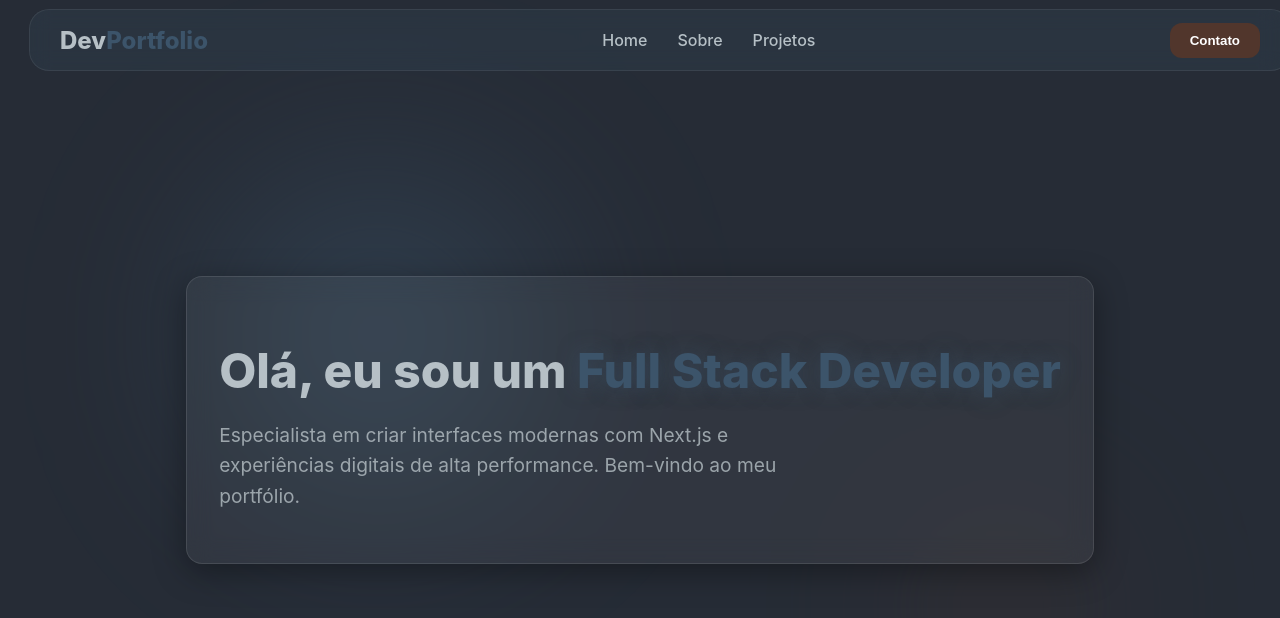
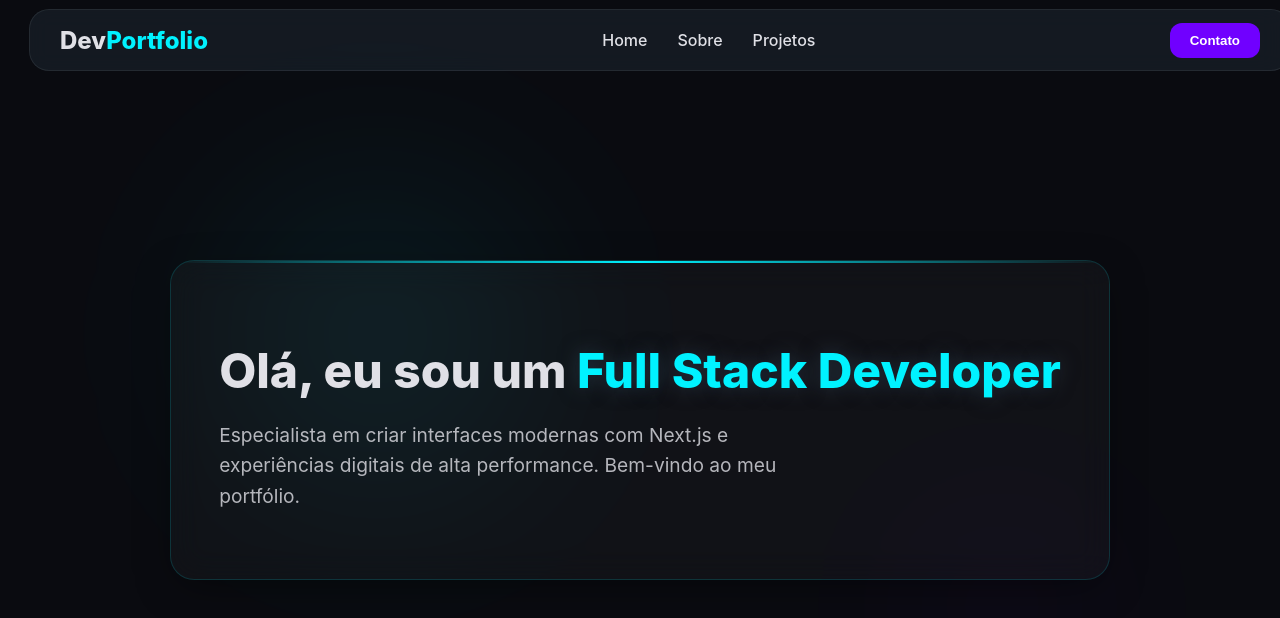
Before and after one commit to PatricAugusto/Portfolio-v3.0.0, a Next.js app: page / in a window 1280 px wide. Shown: the top 618 px of the page. Built offline with nearby package versions, Linux system fonts and the light colour scheme.

Commit message:
style: refactor color palette to cyber-corporate aesthetic and enhance glassmorphism

```diff
--- a/src/app/page.js
+++ b/src/app/page.js
@@ -17,7 +17,7 @@ const BackgroundBlob = styled.div`
   position: absolute;
   width: 500px;
   height: 500px;
-  background: radial-gradient(circle, ${props => props.theme.colors.secondary} 0%, transparent 70%);
+  background: radial-gradient(circle, rgba(0, 242, 255, 0.15) 0%, transparent 70%);
   border-radius: 50%;
   z-index: -1;
   filter: blur(80px);
@@ -27,7 +27,7 @@ const BackgroundBlob = styled.div`
 `;
 
 const AccentBlob = styled(BackgroundBlob)`
-  background: radial-gradient(circle, ${props => props.theme.colors.accent} 0%, transparent 70%);
+  background: radial-gradient(circle, rgba(112, 0, 255, 0.15) 0%, transparent 70%);
   bottom: 10%;
   right: 10%;
   top: auto;
--- a/src/components/GlassCard.js
+++ b/src/components/GlassCard.js
@@ -1,15 +1,25 @@
-'use client'
-
 import styled from 'styled-components';
 
 const GlassCard = styled.div`
   background: ${props => props.theme.colors.glass};
-  backdrop-filter: blur(12px);
-  -webkit-backdrop-filter: blur(12px);
-  border: 1px solid rgba(255, 255, 255, 0.1);
-  border-radius: 16px;
-  padding: 2rem;
-  box-shadow: 0 8px 32px 0 rgba(0, 0, 0, 0.37);
+  backdrop-filter: blur(16px);
+  -webkit-backdrop-filter: blur(16px);
+  border: 1px solid ${props => props.theme.colors.border};
+  border-radius: 24px;
+  padding: 3rem;
+  box-shadow: 0 10px 40px -10px rgba(0, 0, 0, 0.5);
+  position: relative;
+  overflow: hidden;
+
+  &::before {
+    content: "";
+    position: absolute;
+    top: 0;
+    left: 0;
+    width: 100%;
+    height: 2px;
+    background: linear-gradient(90deg, transparent, ${props => props.theme.colors.secondary}, transparent);
+  }
 `;
 
 export default GlassCard;
--- a/src/styles/theme.js
+++ b/src/styles/theme.js
@@ -1,9 +1,10 @@
 export const theme = {
   colors: {
-    primary: "#262c36",
-    secondary: "#3c546a",
-    light: "#b6c0c6",
-    accent: "#51362c",
-    glass: "rgba(255, 255, 255, 0.05)",
+    primary: "#0a0b10",
+    secondary: "#00f2ff",
+    accent: "#7000ff",
+    light: "#e0e0e6",
+    glass: "rgba(255, 255, 255, 0.03)",
+    border: "rgba(0, 242, 255, 0.15)",
   }
 };
```
